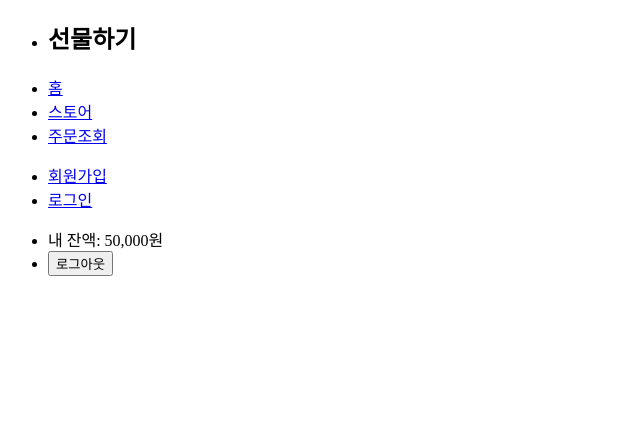
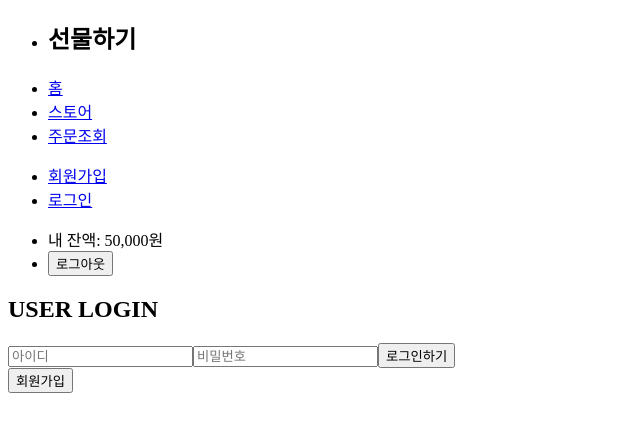
Before and after one commit to mjjeon2645/makao-gift-frontend, a React (Vite) app: page /login in a window 1280 px wide. Shown: the top 432 px of the page, without its empty margins (0-640 px from the left). Built offline with nearby package versions, Linux system fonts and the light colour scheme.

Commit message:
로그인 폼, 회원가입 폼 기본 틀 작성 및 단위테스트와 인수테스트 통과

```diff
--- a/src/App.jsx
+++ b/src/App.jsx
@@ -1,6 +1,7 @@
 import { Route, Routes } from 'react-router-dom';
 import Header from './components/Header';
 import HomePage from './pages/HomePage';
+import LoginPage from './pages/LoginPage';
 import SignUpPage from './pages/SignUpPage';
 
 export default function App() {
@@ -10,6 +11,7 @@ export default function App() {
       <Routes>
         <Route path="/" element={<HomePage />} />
         <Route path="/signup" element={<SignUpPage />} />
+        <Route path="/login" element={<LoginPage />} />
       </Routes>
     </div>
   );
--- /dev/null
+++ b/src/components/LoginForm.jsx
@@ -0,0 +1,21 @@
+import { useNavigate } from 'react-router-dom';
+
+export default function LoginForm() {
+  const navigate = useNavigate();
+
+  const handleClick = () => {
+    navigate('/signup');
+  };
+
+  return (
+    <div>
+      <h2>USER LOGIN</h2>
+      <form>
+        <input id="input-user-id" name="user-id" type="text" placeholder="아이디" />
+        <input id="input-password" name="password" type="password" placeholder="비밀번호" />
+        <button type="submit">로그인하기</button>
+      </form>
+      <button type="button" onClick={handleClick}>회원가입</button>
+    </div>
+  );
+}
--- /dev/null
+++ b/src/pages/LoginPage.jsx
@@ -0,0 +1,7 @@
+import LoginForm from '../components/LoginForm';
+
+export default function LoginPage() {
+  return (
+    <LoginForm />
+  );
+}
```
Also changed, not shown: tests/login_test.js (added, +78 -0 lines), tests/signup_test.js (+8 -8 lines), 1 other file (tests, documents, lock files or other folders).
